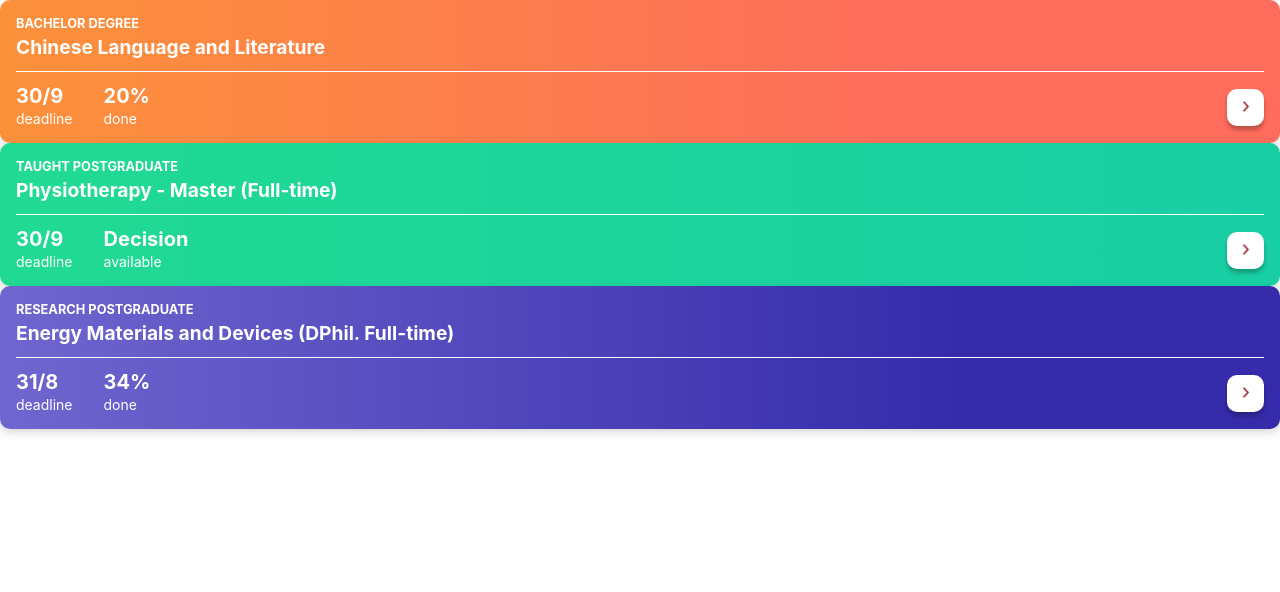
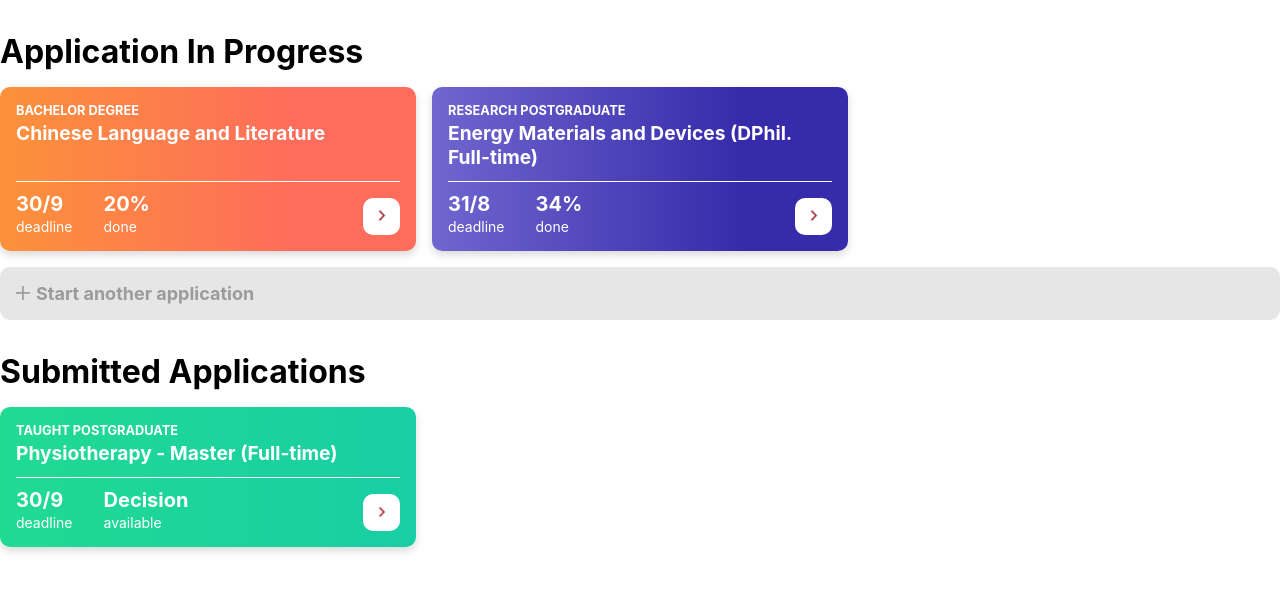
Before and after one commit to eugenechantk/eadmission-prototype, a React (Create React App) app: page / in a window 1280 px wide. Shown: the top 592 px of the page. Built offline with nearby package versions, Linux system fonts and the light colour scheme.

Commit message:
application sections completed

```diff
--- a/src/components/App/App.js
+++ b/src/components/App/App.js
@@ -1,7 +1,7 @@
 import logo from '../../logo.svg';
 import './App.css';
 import React from 'react'
-import { AppCard } from '../AppCard/AppCard'
+import { AppList } from '../AppList/AppList'
 
 class Program {
   constructor(level,name,deadline,progress,app_id){
@@ -23,7 +23,8 @@ class App extends React.Component {
   render (){
     return (
       <div className="App">
-        {applications.map(app => <AppCard program={app}/>)}
+        <AppList category="application in progress" applications={applications.filter(app => app.progress < 1)} />
+        <AppList category="submitted applications" applications={applications.filter(app => app.progress >= 1)} />
       </div>
     );
   }
--- a/src/components/AppCard/AppCard.css
+++ b/src/components/AppCard/AppCard.css
@@ -3,6 +3,11 @@
 .AppCard {
     box-shadow: 0px 4px 8px rgba(0, 0, 0, 0.15);
     border-radius: 10px;
+    margin-bottom: 1rem;
+    display: flex;
+    flex-wrap: wrap;
+    align-content: space-between;
+    max-width: 100vw;
 }
 
 #bachelor {
@@ -20,6 +25,7 @@
 /** ===== Details Section ===== **/
 .details {
     padding: 16px 16px 12px 16px;
+    width: 100%;
 }
 
 .details h4{
@@ -28,14 +34,14 @@
     text-align: left;
     margin-block-end: 0;
     margin-block-start: 0;
-    font-size: 0.8em;
+    font-size: 0.8rem;
 }
 
 .details h2 {
     text-align: left;
     color: white;
-    font-size: 1.2em;
-    margin-block-start: 0.2em;
+    font-size: 1.2rem;
+    margin-block-start: 0.2rem;
     margin-block-end: 0;
 }
 
@@ -43,22 +49,23 @@
 .AppCardDetails {
     margin: 0px 16px 0px 16px;
     border-top: 1px solid white;
+    width: 100%;
     display: flex;
     align-items: center;
     flex-wrap: wrap;
 }
 
 .AppCardDetails h3{
-    font-size: 1.25em;
+    font-size: 1.25rem;
     color: white;
     margin-block-end: 0;
-    margin-block-start: 0.625em;
+    margin-block-start: 0.625rem;
     text-align: left;
 }
 
 .AppCardDetails p{
-    font-size: 0.875em;
-    margin-block-start: 0.125em;
+    font-size: 0.875rem;
+    margin-block-start: 0.125rem;
     margin-block-end: 0;
     color: white;
     text-align: left;
--- /dev/null
+++ b/src/components/AppList/AppList.css
@@ -0,0 +1,36 @@
+.app_list {
+    margin-top: 32px;
+}
+
+.app_list h1{
+    font-size: 2rem;
+    text-align: left;
+    margin-block-end: 1rem;
+    margin-block-start: 0;
+    text-transform: capitalize;
+}
+
+.card {
+    display: grid;
+    column-gap: 16px;
+}
+
+@media only screen and (max-width:516px) {
+    .card{
+        grid-template-columns: 1fr;
+    }
+}
+
+@media only screen and (min-width:768px) {
+    .card{
+        grid-template-columns: 1fr 1fr;
+    }
+
+}
+
+@media only screen and (min-width:1024px) {
+    .card{
+        grid-template-columns: 1fr 1fr 1fr;
+    }
+
+}
--- /dev/null
+++ b/src/components/AppList/AppList.js
@@ -0,0 +1,27 @@
+import React from 'react'
+import './AppList.css'
+import { AppCard } from '../AppCard/AppCard'
+import { NewAppButton } from '../NewAppButton/NewAppButton'
+
+export class AppList extends React.Component {
+    constructor(props){
+        super(props)
+        this.handleClick = this.handleClick.bind(this)
+    }
+
+    handleClick () {
+        console.log('Start new app button clicked')
+    }
+
+    render () {
+        return (
+            <div className="app_list">
+                <h1>{this.props.category}</h1>
+                <div className="card">
+                    {this.props.applications.map(app => <AppCard program={app}/>)}
+                </div>
+                {this.props.category == 'application in progress' && <NewAppButton onClick={this.handleClick}/>}
+            </div>
+        )
+    }
+}
--- a/src/components/Button/Button.css
+++ b/src/components/Button/Button.css
@@ -2,9 +2,13 @@ button {
     width: 37px;
     height: 37px;
     background: #FFFFFF;
-    box-shadow: 0px 4px 4px rgba(0, 0, 0, 0.25);
     border-style: none;
     border-radius: 10px;
+    cursor: pointer;
+}
+
+button:hover{
+    box-shadow: 0px 4px 4px rgba(0, 0, 0, 0.15);
 }
 
 img {
--- /dev/null
+++ b/src/components/NewAppButton/NewAppButton.css
@@ -0,0 +1,25 @@
+.NewAppBtn {
+    background: #E6E6E6;
+    border-radius: 10px;
+    padding: 16px 0;
+    text-align: left;
+    cursor: pointer;
+}
+
+.NewAppBtn:hover{
+    box-shadow: 0px 4px 4px rgba(0, 0, 0, 0.15);
+}
+
+.NewAppBtn img {
+    margin-left: 16px;
+    margin-right: 6.17px;
+    width: 13.83px;
+    height: 13.83px;
+}
+
+.NewAppBtn h3 {
+    color: #9B9B9B;
+    font-size: 1.125rem;
+    font-weight: bold;
+    display: inline;
+}
--- /dev/null
+++ b/src/components/NewAppButton/NewAppButton.js
@@ -0,0 +1,14 @@
+import React from 'react'
+import './NewAppButton.css'
+import plus from './plus.png'
+
+export class NewAppButton extends React.Component {
+    render () {
+        return (
+            <div className='NewAppBtn' onClick={this.props.onClick}>
+                <img src={plus} alt='plus'/>
+                <h3>Start another application</h3>
+            </div>
+        )
+    }
+}
--- a/src/index.css
+++ b/src/index.css
@@ -1,3 +1,7 @@
+html {
+  font-size: 16px;
+}
+
 body {
   margin: 0;
   font-family: -apple-system, BlinkMacSystemFont, 'Segoe UI', 'Roboto', 'Oxygen',
@@ -5,6 +9,7 @@ body {
     sans-serif;
   -webkit-font-smoothing: antialiased;
   -moz-osx-font-smoothing: grayscale;
+
 }
 
 code {
```
Also changed, not shown: src/components/NewAppButton/plus.png (added), 1 other file (tests, documents, lock files or other folders).
